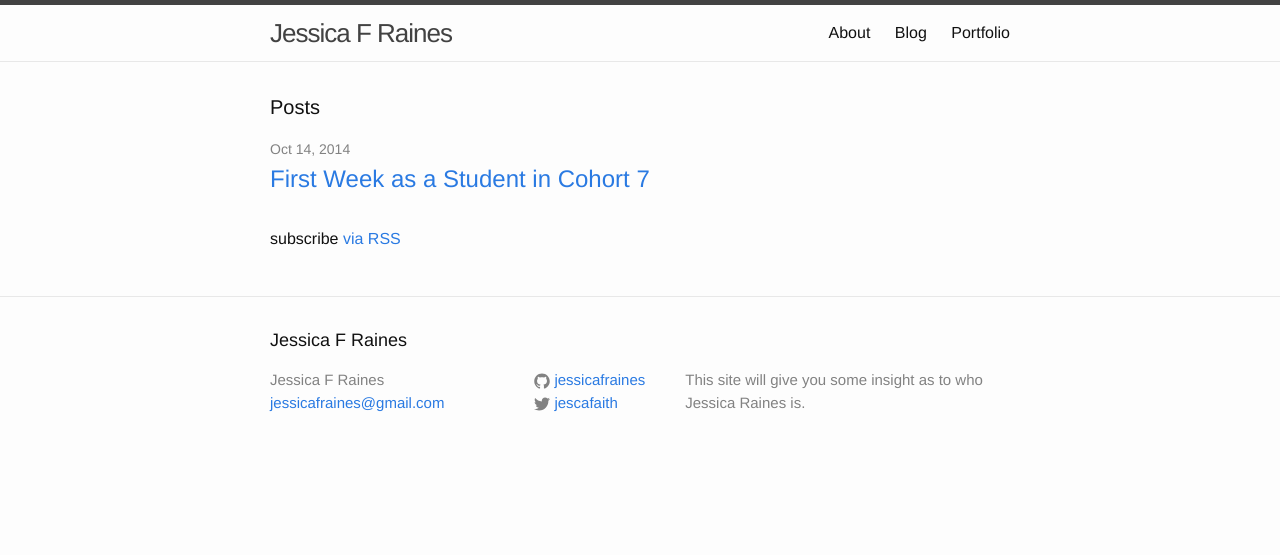
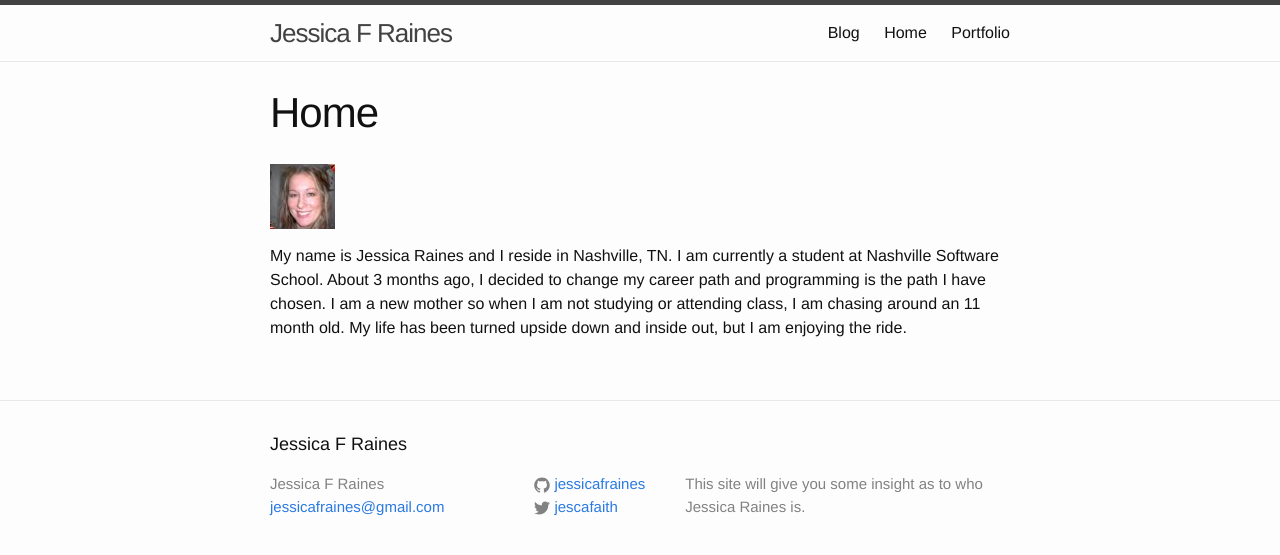
Before and after one commit to jessicafraines/jessicafraines2.github.io, a Jekyll site: the page built from index.md, in a window 1280 px wide. Shown: the top 555 px of the page. Built offline with Jekyll 4.4.1, drawn with Linux system fonts in a browser that asks for light colours.

Commit message:
Cleaned up files and added links

```diff
--- a/index.html
+++ /dev/null
@@ -1,23 +0,0 @@
----
-layout: default
----
-
-<div class="home">
-
-  <h1 class="page-heading">Posts</h1>
-
-  <ul class="post-list">
-    {% for post in site.posts %}
-      <li>
-        <span class="post-meta">{{ post.date | date: "%b %-d, %Y" }}</span>
-
-        <h2>
-          <a class="post-link" href="{{ post.url | prepend: site.baseurl }}">{{ post.title }}</a>
-        </h2>
-      </li>
-    {% endfor %}
-  </ul>
-
-  <p class="rss-subscribe">subscribe <a href="{{ "/feed.xml" | prepend: site.baseurl }}">via RSS</a></p>
-
-</div>
--- /dev/null
+++ b/index.md
@@ -0,0 +1,8 @@
+---
+layout: page
+title: Home
+---
+
+![Alt text](/img/JessicaRaines.jpg "Jessica Raines")
+
+My name is Jessica Raines and I reside in Nashville, TN. I am currently a student at Nashville Software School. About 3 months ago, I decided to change my career path and programming is the path I have chosen. I am a new mother so when I am not studying or attending class, I am chasing around an 11 month old. My life has been turned upside down and inside out, but I am enjoying the ride.
```
Also changed, not shown: _posts/2014-10-14-First-week-at-NSS.md (+3 -11 lines), about.html (deleted, +0 -29 lines), about/about.md (deleted, +0 -12 lines), img/Jessica Raines.jpg (deleted).
